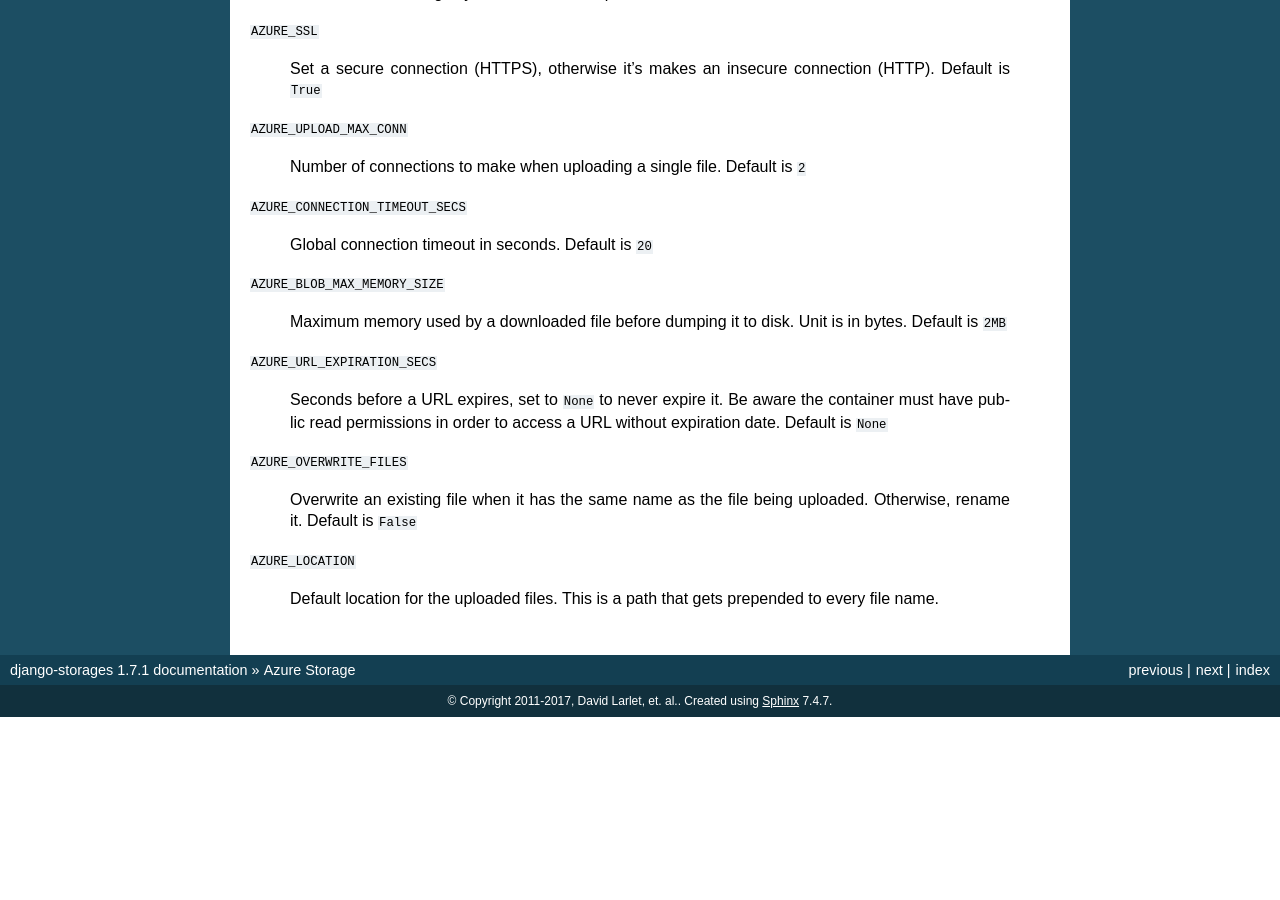
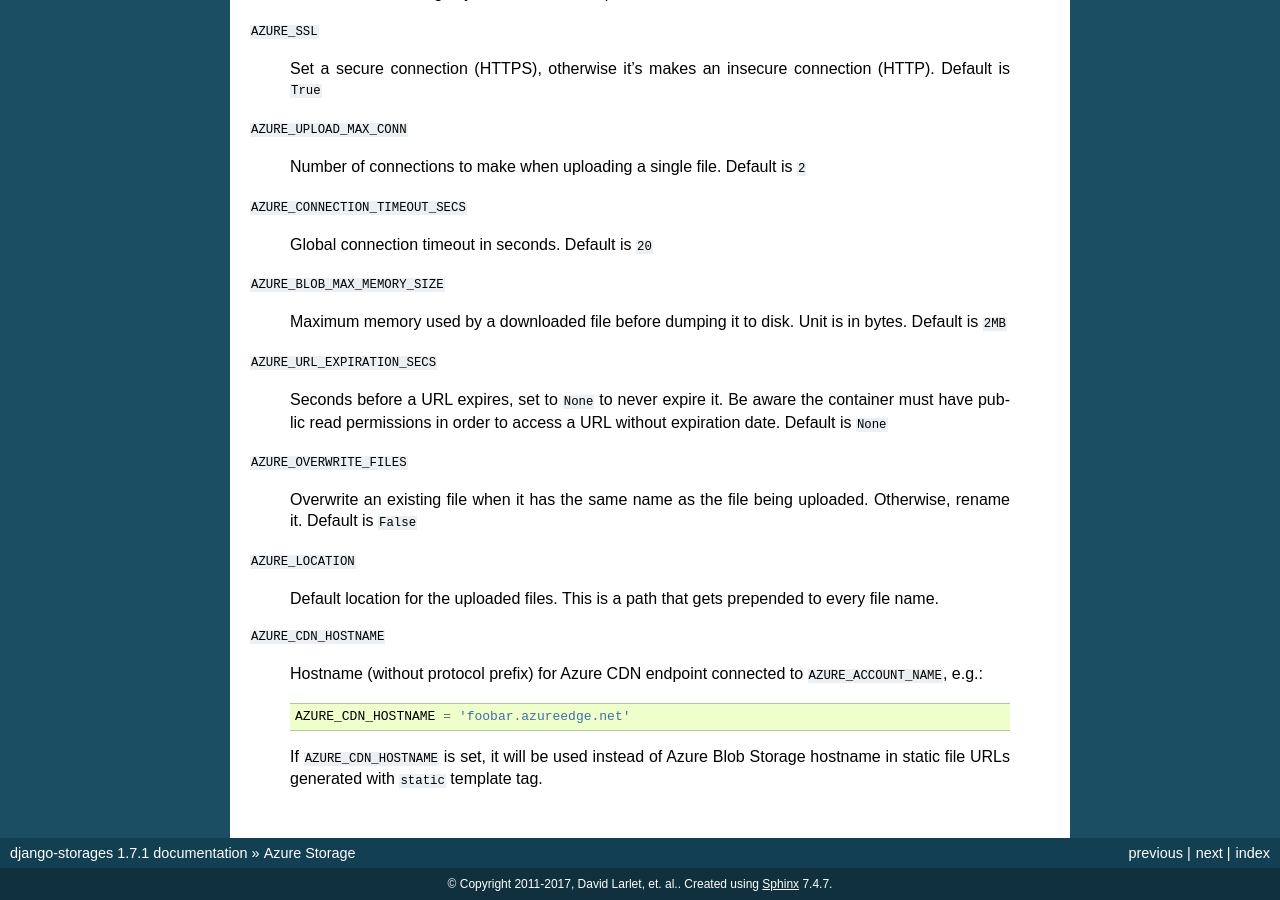
Before and after one commit to jschneier/django-storages, a Sphinx documentation site: the page built from docs/backends/azure.rst, in a window 1280 px wide and 900 px high, scrolled down 1630 px. Built offline with Sphinx 7.4.7, drawn with Linux system fonts in a browser that asks for light colours; before the commit the page ends 2347 px from its top, so only the background shows below that.

Commit message:
Add support for Azure CDN
It adds support for Azure CDN endpoints connected to Azure Storage accounts.

```diff
--- a/docs/backends/azure.rst
+++ b/docs/backends/azure.rst
@@ -125,3 +125,13 @@ The following settings are available:
 ``AZURE_LOCATION``
 
     Default location for the uploaded files. This is a path that gets prepended to every file name.
+
+``AZURE_CDN_HOSTNAME``
+
+    Hostname (without protocol prefix) for Azure CDN endpoint connected to ``AZURE_ACCOUNT_NAME``,
+    e.g.::
+
+        AZURE_CDN_HOSTNAME = 'foobar.azureedge.net'
+
+    If ``AZURE_CDN_HOSTNAME`` is set, it will be used instead of Azure Blob Storage
+    hostname in static file URLs generated with ``static`` template tag.
```
Also changed, not shown: 2 other files.
